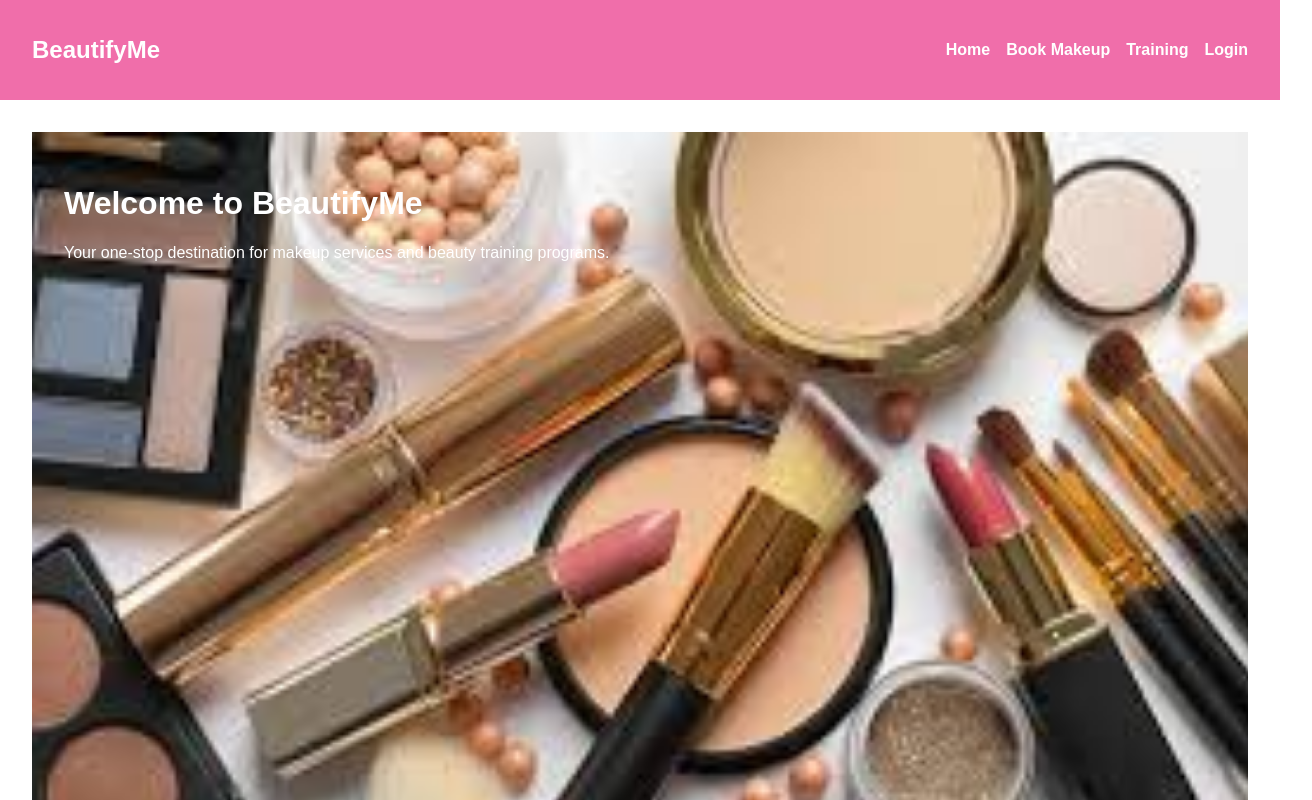
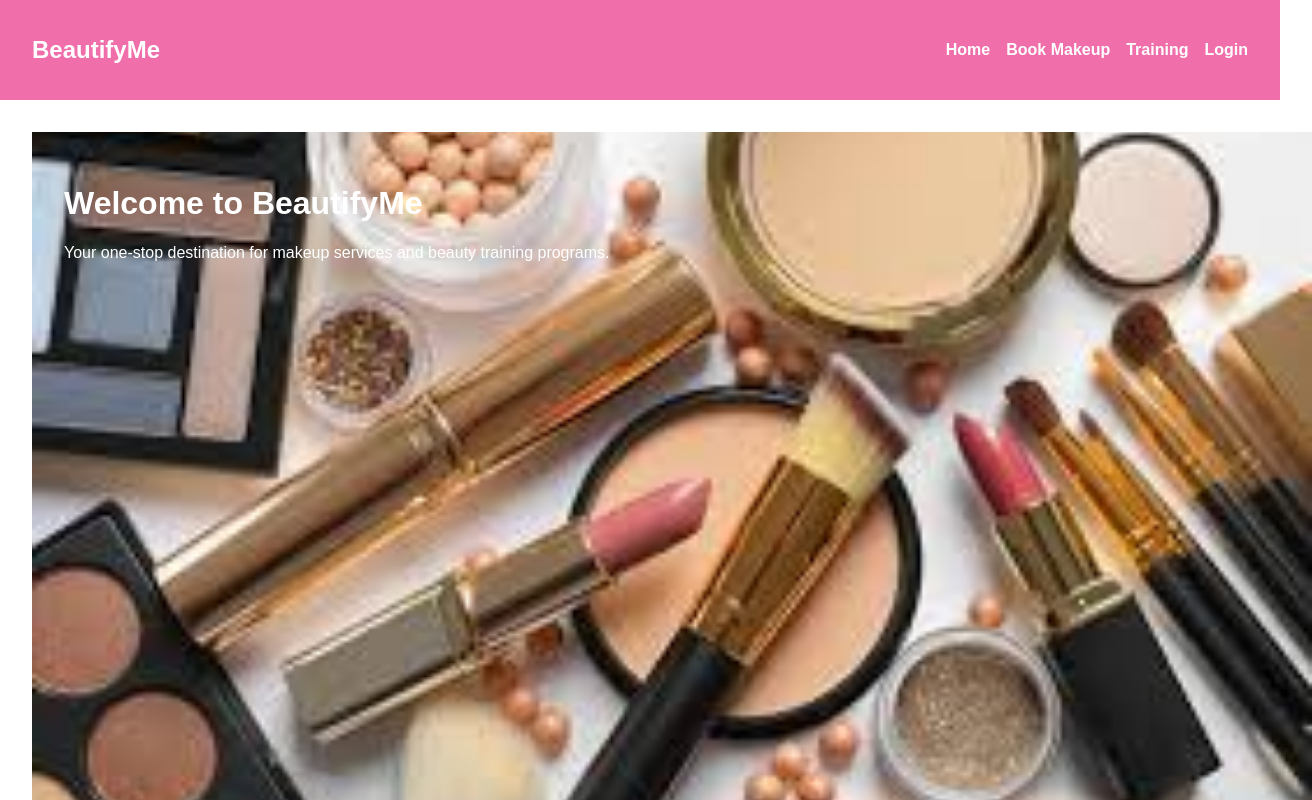
Before and after one commit to B-jana/bweb, a React (Create React App) app: page / in a window 1280 px wide. Shown: the top 800 px of the page, 1312 px wide, since content can reach past the window. Built offline with nearby package versions, Linux system fonts and the light colour scheme.

Commit message:
Update Home.js

```diff
--- a/src/components/Home.js
+++ b/src/components/Home.js
@@ -4,12 +4,14 @@ const Home = () => (
     <div className="home"
         style={{
             backgroundImage: "url('/images/image.png')",
-            backgroundSize: 'cover',
-            backgroundPosition: 'center',
-            height: '100vh',
-
-            color: 'white',
-            padding: '2rem',
+      backgroundSize: 'cover',
+      backgroundPosition: 'center',
+      backgroundRepeat: 'no-repeat',
+      width: '100vw',
+      height: '100vh',
+      color: 'white',
+      padding: '2rem',
+      boxSizing: 'border-box',
         }}>
         <h1>Welcome to BeautifyMe</h1>
         <p>Your one-stop destination for makeup services and beauty training programs.</p>
```
